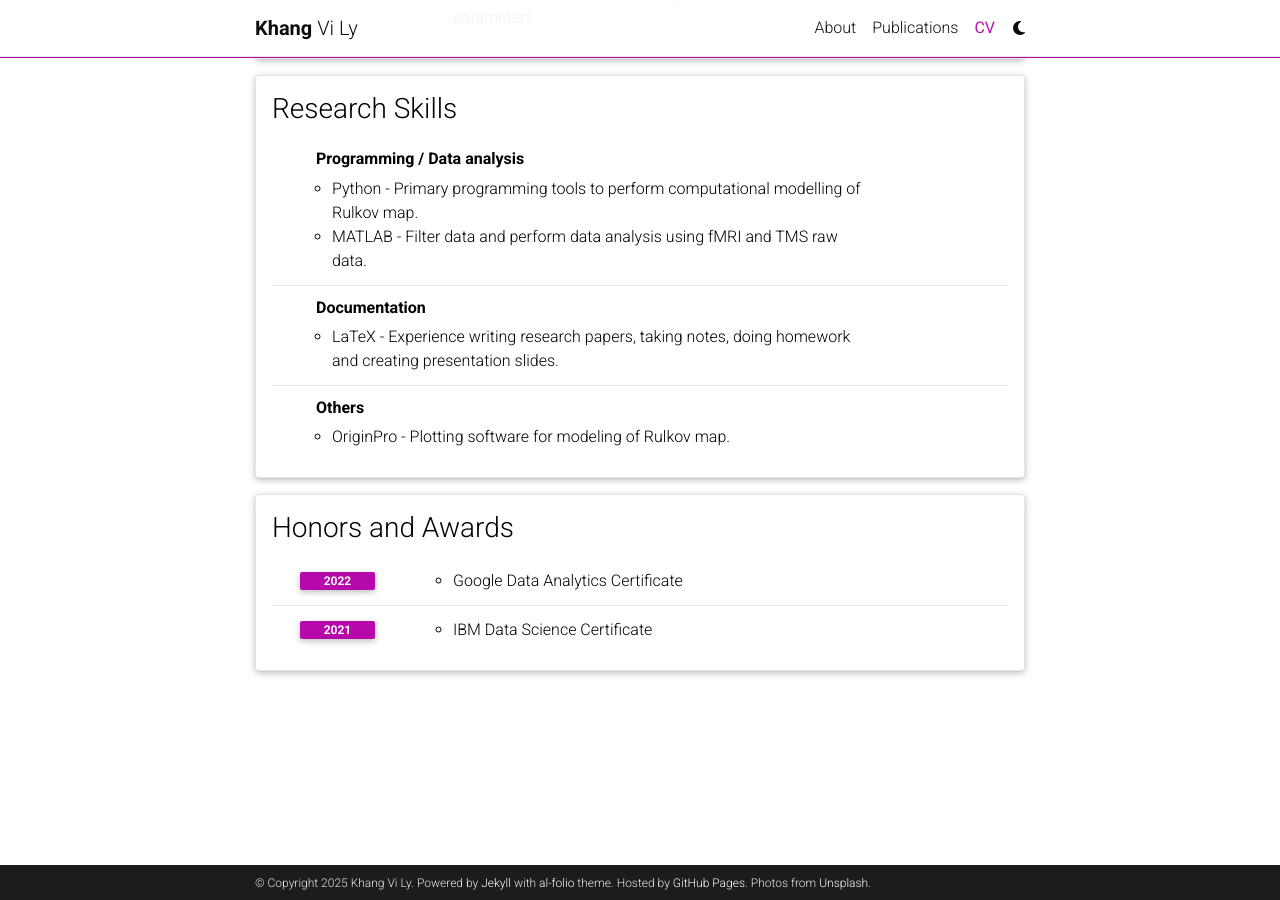
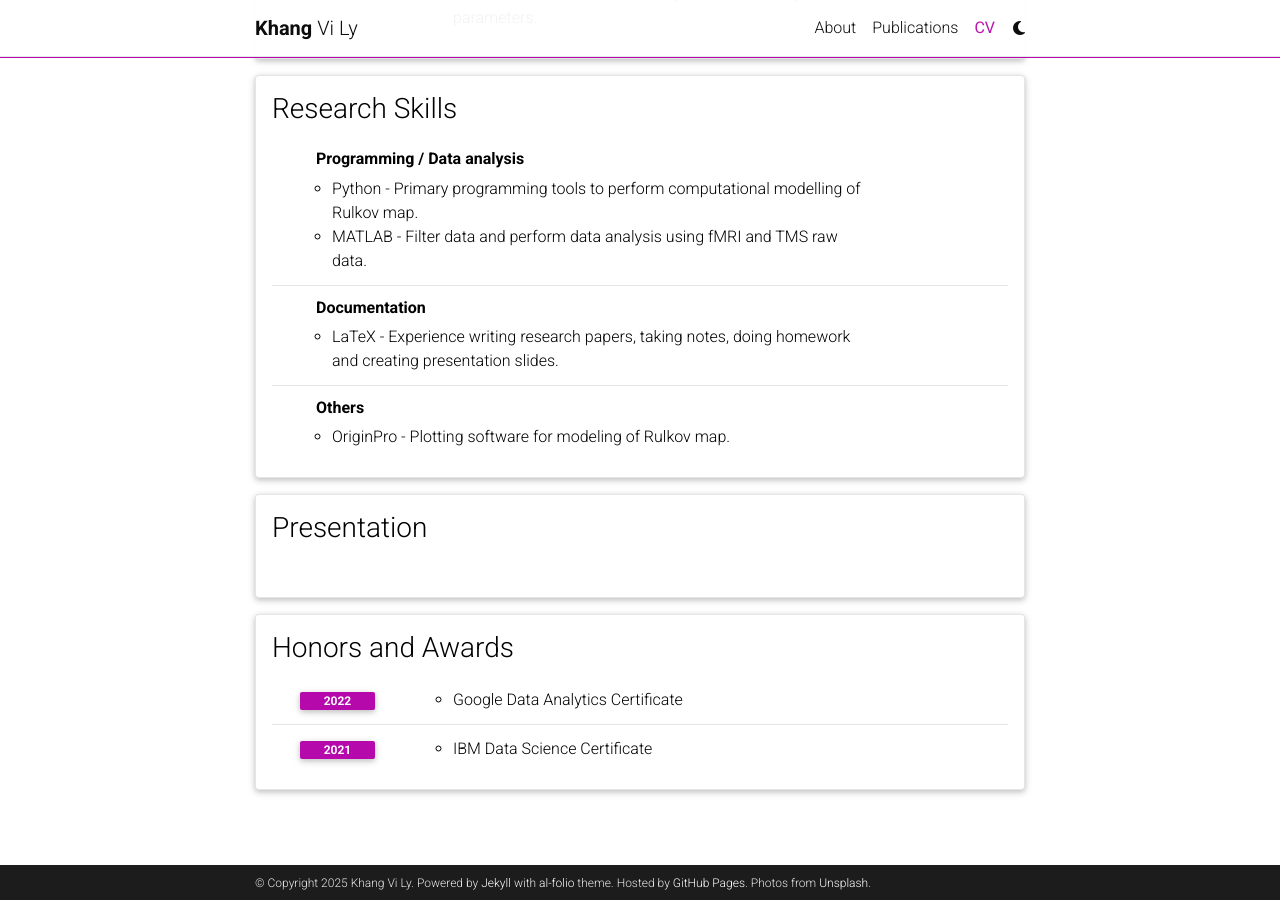
Before and after one commit to lvkhang123/lvkhang123.github.io, a Jekyll site: the page built from _pages/cv.md, in a window 1280 px wide and 900 px high, scrolled down 2417 px. Built offline with Jekyll 4.4.1, drawn with Linux system fonts in a browser that asks for light colours; comment, search, counter and statistics services are not loaded; a style sheet for code colours, icons or effects is not loaded.

Commit message:
CV_change8

```diff
--- a/_data/cv.yml
+++ b/_data/cv.yml
@@ -110,6 +110,11 @@
       description:
       - OriginPro - Plotting software for modeling of Rulkov map.
 
+- title: Presentation
+  type: time_table
+  contents:
+    - title:
+
 - title: Honors and Awards
   type: time_table
   contents:
```
